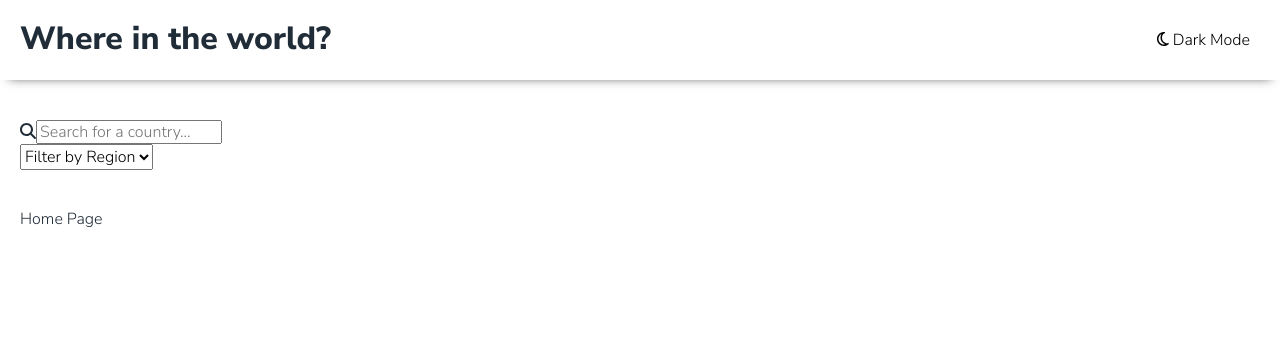
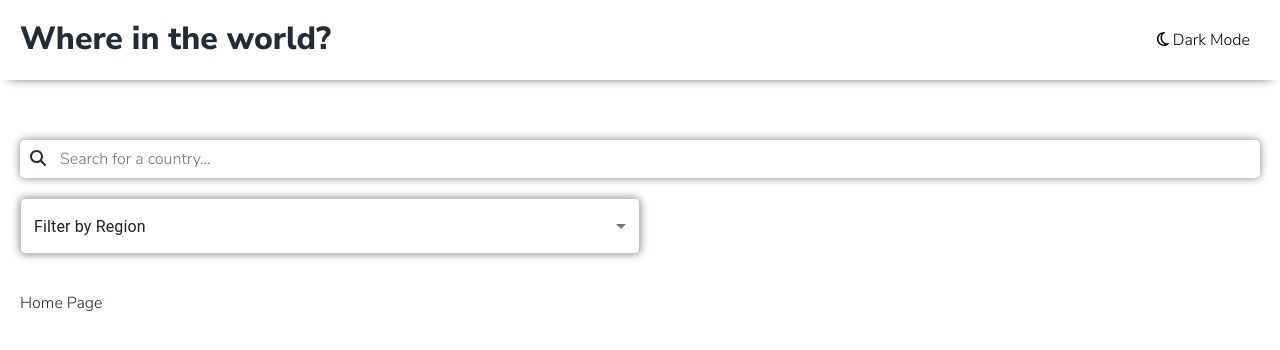
Before and after one commit to Kerri-AnnBates/rest-countries-api, a React (Vite) app: page / in a window 1280 px wide. Shown: the top 350 px of the page. Built offline with nearby package versions, Linux system fonts and the light colour scheme.

Commit message:
create search bar and filter dropdown

```diff
--- a/package.json
+++ b/package.json
@@ -10,10 +10,14 @@
     "preview": "vite preview"
   },
   "dependencies": {
+    "@emotion/react": "^11.11.1",
+    "@emotion/styled": "^11.11.0",
     "@fortawesome/fontawesome-svg-core": "^6.5.0",
     "@fortawesome/free-regular-svg-icons": "^6.5.0",
     "@fortawesome/free-solid-svg-icons": "^6.5.0",
     "@fortawesome/react-fontawesome": "^0.2.0",
+    "@mui/icons-material": "^5.14.19",
+    "@mui/material": "^5.14.19",
     "react": "^18.2.0",
     "react-dom": "^18.2.0"
   },
--- a/src/components/FilterByRegion.tsx
+++ b/src/components/FilterByRegion.tsx
@@ -1,14 +1,33 @@
-import React from 'react'
+import { useState } from 'react';
+import InputLabel from '@mui/material/InputLabel';
+import MenuItem from '@mui/material/MenuItem';
+import FormHelperText from '@mui/material/FormHelperText';
+import FormControl from '@mui/material/FormControl';
+import Select, { SelectChangeEvent } from '@mui/material/Select';
 
 function FilterByRegion() {
+    const [age, setAge] = useState('');
+
+    const handleChange = (event: SelectChangeEvent) => {
+        setAge(event.target.value);
+    };
+
     return (
-        <div>
-            <select name="filter" id="filter">
-                <option value="">Filter by Region</option>
-                <option value="1">Africa</option>
-                <option value="2">America</option>
-            </select>
-        </div>
+        <FormControl className='filter-container'>
+            <Select
+                className='dropdown'
+                value={age}
+                onChange={handleChange}
+                displayEmpty
+                inputProps={{ 'aria-label': 'Without label' }}
+            >
+                <MenuItem value="">Filter by Region</MenuItem>
+                <MenuItem value={10}>Africa</MenuItem>
+                <MenuItem value={20}>America</MenuItem>
+                <MenuItem value={30}>Asia</MenuItem>
+            </Select>
+        </FormControl>
+
     )
 }
 
--- a/src/components/SearchBar.tsx
+++ b/src/components/SearchBar.tsx
@@ -1,11 +1,10 @@
-import React from 'react';
 import { FontAwesomeIcon } from '@fortawesome/react-fontawesome';
 import { faMagnifyingGlass } from '@fortawesome/free-solid-svg-icons';
 
 function SearchBar() {
     return (
-        <div>
-            <FontAwesomeIcon icon={faMagnifyingGlass} />
+        <div className='search-container'>
+            <FontAwesomeIcon icon={faMagnifyingGlass} className='search-icon' />
             <input type="search" name="search" id="search" placeholder='Search for a country...' />
         </div>
     )
--- a/src/components/SearchFilter.tsx
+++ b/src/components/SearchFilter.tsx
@@ -1,4 +1,3 @@
-import React from 'react';
 import SearchBar from './SearchBar';
 import FilterByRegion from './FilterByRegion';
 
--- a/src/styles/_general.scss
+++ b/src/styles/_general.scss
@@ -19,3 +19,7 @@ body {
 section {
     padding: 40px 0;
 }
+
+input:focus {
+    outline: none;
+}
--- /dev/null
+++ b/src/styles/_searchFilter.scss
@@ -0,0 +1,33 @@
+.search-container {
+    position: relative;
+    margin: 20px 0;
+
+    input {
+        width: 100%;
+        padding: 10px 40px;
+        border-radius: 5px;
+        border: none;
+        -webkit-box-shadow: 0px 0px 8px 0px rgba(0, 0, 0, 0.5);
+        -moz-box-shadow: 0px 0px 8px 0px rgba(0, 0, 0, 0.5);
+        box-shadow: 0px 0px 8px 0px rgba(0, 0, 0, 0.5);
+    }
+}
+
+.search-icon {
+    padding: 10px;
+    position: absolute;
+}
+
+.filter-container {
+    position: relative;
+    width: 50%;
+
+    .dropdown {
+        border-radius: 5px;
+        border: none;
+        -webkit-box-shadow: 0px 0px 8px 0px rgba(0, 0, 0, 0.5);
+        -moz-box-shadow: 0px 0px 8px 0px rgba(0, 0, 0, 0.5);
+        box-shadow: 0px 0px 8px 0px rgba(0, 0, 0, 0.5);
+    }
+
+}
--- a/src/styles/index.scss
+++ b/src/styles/index.scss
@@ -2,3 +2,4 @@
 @import 'variables';
 @import 'general';
 @import 'header';
+@import 'searchFilter';
```
Also changed, not shown: 1 other file (tests, documents, lock files or other folders).
